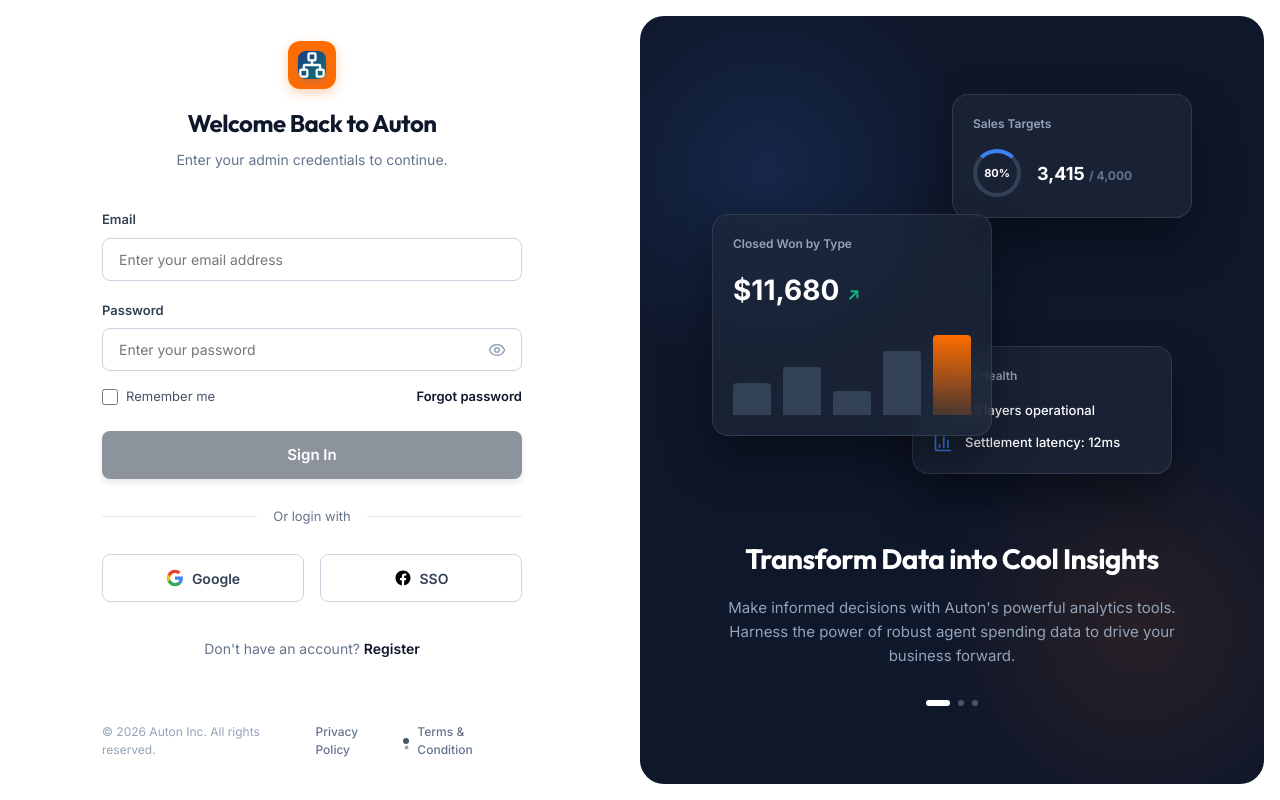
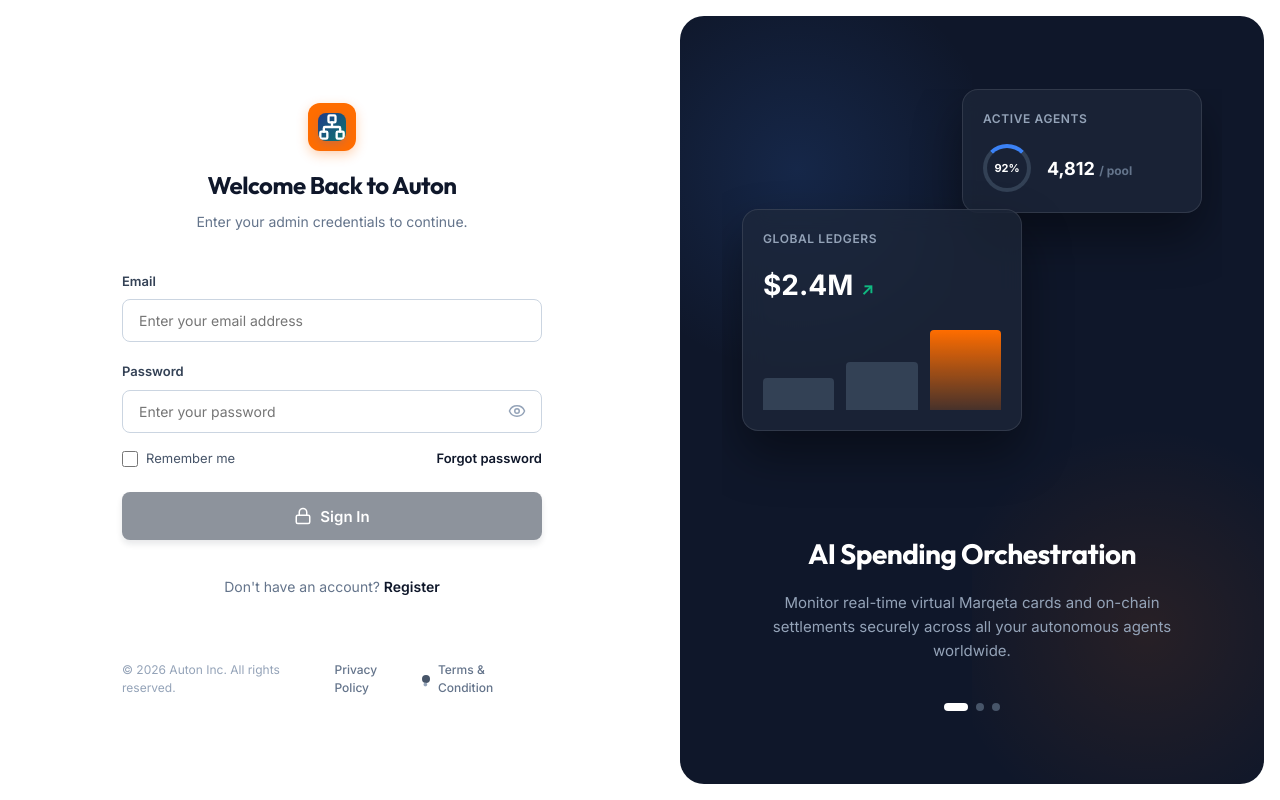
Before and after one commit to autonpay/frontend, a React (Vite) app: page /login in a window 1280 px wide. Built offline with nearby package versions, Linux system fonts and the light colour scheme.

Commit message:
feat: add secure form and interactive login carousel

```diff
--- a/src/pages/Login.css
+++ b/src/pages/Login.css
@@ -162,53 +162,6 @@
   transform: translateY(-1px);
 }
 
-.sso-divider {
-  display: flex;
-  align-items: center;
-  text-align: center;
-  margin: 8px 0;
-}
-
-.sso-divider::before,
-.sso-divider::after {
-  content: '';
-  flex: 1;
-  border-bottom: 1px solid #e2e8f0;
-}
-
-.sso-divider span {
-  padding: 0 16px;
-  color: #64748b;
-  font-size: 13px;
-}
-
-.sso-buttons {
-  display: flex;
-  gap: 16px;
-}
-
-.sso-btn {
-  flex: 1;
-  display: flex;
-  justify-content: center;
-  align-items: center;
-  gap: 8px;
-  height: 48px;
-  background: #ffffff;
-  border: 1px solid #cbd5e1;
-  border-radius: 8px;
-  font-size: 14px;
-  font-weight: 600;
-  color: #334155;
-  cursor: pointer;
-  transition: all 0.2s ease;
-}
-
-.sso-btn:hover {
-  background: #f8fafc;
-  border-color: #94a3b8;
-}
-
 .register-prompt {
   text-align: center;
   font-size: 14px;
@@ -252,7 +205,7 @@
   color: #0f172a;
 }
 
-/* RIGHT PANE: Brand Showcase */
+/* RIGHT PANE: Brand Showcase Carousel */
 .login-right {
   flex: 1;
   background: #0f172a;
@@ -260,20 +213,38 @@
   display: flex;
   justify-content: center;
   align-items: center;
-  padding: 40px;
   overflow: hidden;
   margin: 16px;
   border-radius: 24px;
+  cursor: grab;
 }
 
-.brand-showcase {
+.login-right:active {
+  cursor: grabbing;
+}
+
+.brand-showcase-wrapper {
   width: 100%;
-  max-width: 480px;
+  max-width: 500px;
+  display: flex;
+  flex-direction: column;
+  position: relative;
+  overflow: hidden;
+  z-index: 2;
+}
+
+.carousel-track {
+  display: flex;
+  width: 100%;
+  transition: transform 0.6s cubic-bezier(0.8, 0, 0.2, 1);
+}
+
+.carousel-slide {
+  min-width: 100%;
   display: flex;
   flex-direction: column;
   gap: 64px;
-  position: relative;
-  z-index: 2;
+  padding: 0 20px;
 }
 
 .showcase-visuals {
@@ -297,6 +268,8 @@
   color: #94a3b8;
   margin-bottom: 16px;
   font-weight: 600;
+  text-transform: uppercase;
+  letter-spacing: 0.05em;
 }
 
 .panel-1 {
@@ -316,7 +289,7 @@
   height: 48px;
   border-radius: 50%;
   border: 4px solid #334155;
-  border-top-color: #3b82f6; /* Blue highlight */
+  border-top-color: #3b82f6;
   display: flex;
   align-items: center;
   justify-content: center;
@@ -375,9 +348,17 @@
 }
 
 .panel-3 {
-  bottom: 0;
+  top: 80px;
   right: 20px;
-  width: 260px;
+  width: 320px;
+  z-index: 3;
+}
+
+.panel-center {
+  top: 50%;
+  left: 50%;
+  transform: translate(-50%, -50%);
+  width: 340px;
 }
 
 .panel-row {
@@ -385,7 +366,7 @@
   align-items: center;
   gap: 12px;
   font-size: 13px;
-  margin-bottom: 12px;
+  margin-bottom: 16px;
   font-weight: 500;
 }
 
@@ -408,21 +389,28 @@
   color: #94a3b8;
   font-size: 15px;
   line-height: 1.6;
-  margin-bottom: 32px;
 }
 
 .carousel-dots {
   display: flex;
   justify-content: center;
   gap: 8px;
+  margin-top: 40px;
 }
 
 .dot {
-  width: 6px;
-  height: 6px;
+  width: 8px;
+  height: 8px;
   background: #475569;
   border-radius: 50%;
   transition: all 0.3s ease;
+  border: none;
+  cursor: pointer;
+  padding: 0;
+}
+
+.dot:hover {
+  background: #94a3b8;
 }
 
 .dot.active {
@@ -457,7 +445,7 @@
     flex-direction: column;
   }
   .login-right {
-    display: none; /* Hide illustrative part on mobile */
+    display: none;
   }
   .login-left {
     padding: 24px;
--- a/src/pages/Login.tsx
+++ b/src/pages/Login.tsx
@@ -1,8 +1,8 @@
-import React, { useState } from 'react';
+import React, { useState, useEffect } from 'react';
 import { useNavigate, useLocation } from 'react-router-dom';
 import { useAuth } from '../context/AuthContext';
 import { Button } from '../components/Button';
-import { Network, Eye, EyeOff, BarChart3, ShieldCheck } from 'lucide-react';
+import { Network, Eye, EyeOff, BarChart3, ShieldCheck, Lock } from 'lucide-react';
 import './Login.css';
 
 export const Login: React.FC = () => {
@@ -11,9 +11,38 @@
   const [showPassword, setShowPassword] = useState(false);
   const [loading, setLoading] = useState(false);
 
+  // Carousel State
+  const [currentSlide, setCurrentSlide] = useState(0);
+  const [touchStart, setTouchStart] = useState<number | null>(null);
+  const SLIDES_COUNT = 3;
+
   const { login } = useAuth();
   const navigate = useNavigate();
   const location = useLocation();
+
+  useEffect(() => {
+    const timer = setInterval(() => {
+      setCurrentSlide((prev) => (prev + 1) % SLIDES_COUNT);
+    }, 6000);
+    return () => clearInterval(timer);
+  }, []);
+
+  const handleTouchStart = (e: React.TouchEvent) => {
+    setTouchStart(e.targetTouches[0].clientX);
+  };
+
+  const handleTouchEnd = (e: React.TouchEvent) => {
+    if (!touchStart) return;
+    const touchEnd = e.changedTouches[0].clientX;
+    const diff = touchStart - touchEnd;
+
+    // Swipe left (next)
+    if (diff > 50) setCurrentSlide((p) => Math.min(p + 1, SLIDES_COUNT - 1));
+    // Swipe right (prev)
+    if (diff < -50) setCurrentSlide((p) => Math.max(p - 1, 0));
+
+    setTouchStart(null);
+  };
 
   const handleLogin = async (e: React.FormEvent) => {
     e.preventDefault();
@@ -94,30 +123,8 @@
                className="login-btn"
                disabled={loading || !email || !password}
              >
-               {loading ? 'Authenticating...' : 'Sign In'}
+               {loading ? 'Authenticating...' : <><Lock size={18} /> Sign In</>}
              </Button>
-
-             <div className="sso-divider">
-               <span>Or login with</span>
-             </div>
-
-             <div className="sso-buttons">
-               <button type="button" className="sso-btn">
-                 <svg width="18" height="18" viewBox="0 0 24 24" xmlns="http://www.w3.org/2000/svg">
-                   <path d="M22.56 12.25c0-.78-.07-1.53-.2-2.25H12v4.26h5.92c-.26 1.37-1.04 2.53-2.21 3.31v2.77h3.57c2.08-1.92 3.28-4.74 3.28-8.09z" fill="#4285F4"/>
-                   <path d="M12 23c2.97 0 5.46-.98 7.28-2.66l-3.57-2.77c-.98.66-2.23 1.06-3.71 1.06-2.86 0-5.29-1.93-6.16-4.53H2.18v2.84C3.99 20.53 7.7 23 12 23z" fill="#34A853"/>
-                   <path d="M5.84 14.09c-.22-.66-.35-1.36-.35-2.09s.13-1.43.35-2.09V7.07H2.18C1.43 8.55 1 10.22 1 12s.43 3.45 1.18 4.93l2.85-2.22.81-.62z" fill="#FBBC05"/>
-                   <path d="M12 5.38c1.62 0 3.06.56 4.21 1.64l3.15-3.15C17.45 2.09 14.97 1 12 1 7.7 1 3.99 3.47 2.18 7.07l3.66 2.84c.87-2.6 3.3-4.53 6.16-4.53z" fill="#EA4335"/>
-                 </svg>
-                 Google
-               </button>
-               <button type="button" className="sso-btn">
-                 <svg width="18" height="18" viewBox="0 0 24 24" xmlns="http://www.w3.org/2000/svg">
-                   <path d="M12 2C6.477 2 2 6.477 2 12c0 4.991 3.657 9.128 8.438 9.878v-6.987h-2.54V12h2.54V9.797c0-2.506 1.492-3.89 3.777-3.89 1.094 0 2.238.195 2.238.195v2.46h-1.26c-1.243 0-1.63.771-1.63 1.562V12h2.773l-.443 2.89h-2.33v6.988C18.343 21.128 22 16.991 22 12c0-5.523-4.477-10-10-10z" fill="#000000"/>
-                 </svg>
-                 SSO
-               </button>
-             </div>
 
              <div className="register-prompt">
                Don't have an account? <a href="#">Register</a>
@@ -135,55 +142,99 @@
         </div>
       </div>
 
-      {/* RIGHT PANE: Brand Showcase */}
-      <div className="login-right">
-        <div className="brand-showcase">
+      {/* RIGHT PANE: Brand Showcase Carousel */}
+      <div
+        className="login-right"
+        onTouchStart={handleTouchStart}
+        onTouchEnd={handleTouchEnd}
+      >
+        <div className="brand-showcase-wrapper">
+          <div className="carousel-track" style={{ transform: `translateX(-${currentSlide * 100}%)` }}>
+
+            {/* SLIDE 1: Ledgers & Transactions */}
+            <div className="carousel-slide">
               <div className="showcase-visuals">
-            {/* Abstract CSS representations of dashboard panels */}
                 <div className="mock-panel panel-1">
-              <div className="panel-header">Sales Targets</div>
+                  <div className="panel-header">Active Agents</div>
                   <div className="panel-ring">
                      <div className="ring-inner">
-                   <span className="ring-val">80%</span>
+                       <span className="ring-val">92%</span>
                      </div>
-                 <div className="ring-text">3,415 <span className="muted">/ 4,000</span></div>
+                     <div className="ring-text">4,812 <span className="muted">/ pool</span></div>
+                  </div>
+                </div>
+                <div className="mock-panel panel-2">
+                  <div className="panel-header">Global Ledgers</div>
+                  <div className="panel-number">$2.4M <span className="muted-arrow">↗</span></div>
+                  <div className="panel-bars">
+                    <div className="bar" style={{height: '40%'}}></div>
+                    <div className="bar" style={{height: '60%'}}></div>
+                    <div className="bar highlight" style={{height: '100%'}}></div>
+                  </div>
+                </div>
+              </div>
+              <div className="showcase-content">
+                <h2>AI Spending Orchestration</h2>
+                <p>Monitor real-time virtual Marqeta cards and on-chain settlements securely across all your autonomous agents worldwide.</p>
               </div>
             </div>
 
-            <div className="mock-panel panel-2">
-              <div className="panel-header">Closed Won by Type</div>
-              <div className="panel-number">$11,680 <span className="muted-arrow">↗</span></div>
-              <div className="panel-bars">
-                <div className="bar" style={{height: '40%'}}></div>
-                <div className="bar" style={{height: '60%'}}></div>
-                <div className="bar" style={{height: '30%'}}></div>
-                <div className="bar" style={{height: '80%'}}></div>
-                <div className="bar highlight" style={{height: '100%'}}></div>
+            {/* SLIDE 2: Spending Guardrails */}
+            <div className="carousel-slide">
+              <div className="showcase-visuals">
+                 <div className="mock-panel panel-center">
+                    <div className="panel-header" style={{display: 'flex', gap: '8px', alignItems: 'center'}}>
+                       <ShieldCheck size={16} color="#10b981"/> Active Guardrail
+                    </div>
+                    <h3 style={{margin: '8px 0', fontSize: '20px'}}>Strict Velocity Limit</h3>
+                    <div style={{color: '#94a3b8', fontSize: '13px', marginBottom: '16px'}}>Automatically blocks high-frequency duplicate API behaviors.</div>
+                    <div style={{display: 'inline-block', padding: '6px 10px', background: 'rgba(16, 185, 129, 0.2)', color: '#10b981', borderRadius: '4px', fontSize: '12px', fontWeight: 600}}>Enforcing constraints system-wide...</div>
+                 </div>
+              </div>
+              <div className="showcase-content">
+                <h2>Programmable Guardrails</h2>
+                <p>Enforce strict velocity limits, geofences, and SaaS merchant whitelists directly encoded into your spend orchestration engine.</p>
               </div>
             </div>
 
+            {/* SLIDE 3: Health & Developers */}
+            <div className="carousel-slide">
+              <div className="showcase-visuals">
                 <div className="mock-panel panel-3">
-              <div className="panel-header">System Health</div>
+                  <div className="panel-header">X402 Network Status</div>
                   <div className="panel-row">
                     <ShieldCheck size={20} color="#10b981" />
-                <span>All layers operational</span>
+                    <span>All settlement nodes operational</span>
                   </div>
                   <div className="panel-row">
                     <BarChart3 size={20} color="#3b82f6" />
-                <span>Settlement latency: 12ms</span>
+                    <span>Avg Protocol Latency: 12ms</span>
+                  </div>
+                  <div className="panel-row">
+                    <Network size={20} color="#ff6d00" />
+                    <span>72 active Webhook listeners</span>
                   </div>
                 </div>
               </div>
+              <div className="showcase-content">
+                <h2>Enterprise API Integrations</h2>
+                <p>Register highly available webhooks to silently monitor the X402 payment network and route custom spending events seamlessly.</p>
+              </div>
+            </div>
 
-          <div className="showcase-content">
-            <h2>Transform Data into Cool Insights</h2>
-            <p>Make informed decisions with Auton's powerful analytics tools. Harness the power of robust agent spending data to drive your business forward.</p>
+          </div>
 
+          {/* Persistent Dot Navigation */}
           <div className="carousel-dots">
-              <div className="dot active"></div>
-              <div className="dot"></div>
-              <div className="dot"></div>
-            </div>
+            {[0, 1, 2].map((idx) => (
+              <button
+                key={idx}
+                className={`dot ${currentSlide === idx ? 'active' : ''}`}
+                onClick={() => setCurrentSlide(idx)}
+                type="button"
+                aria-label={`Go to slide ${idx + 1}`}
+              />
+            ))}
           </div>
         </div>
       </div>
```
Also changed, not shown: src/components/Header.tsx (+7 -4 lines). Lines whose indentation alone changed are shown as unchanged.
